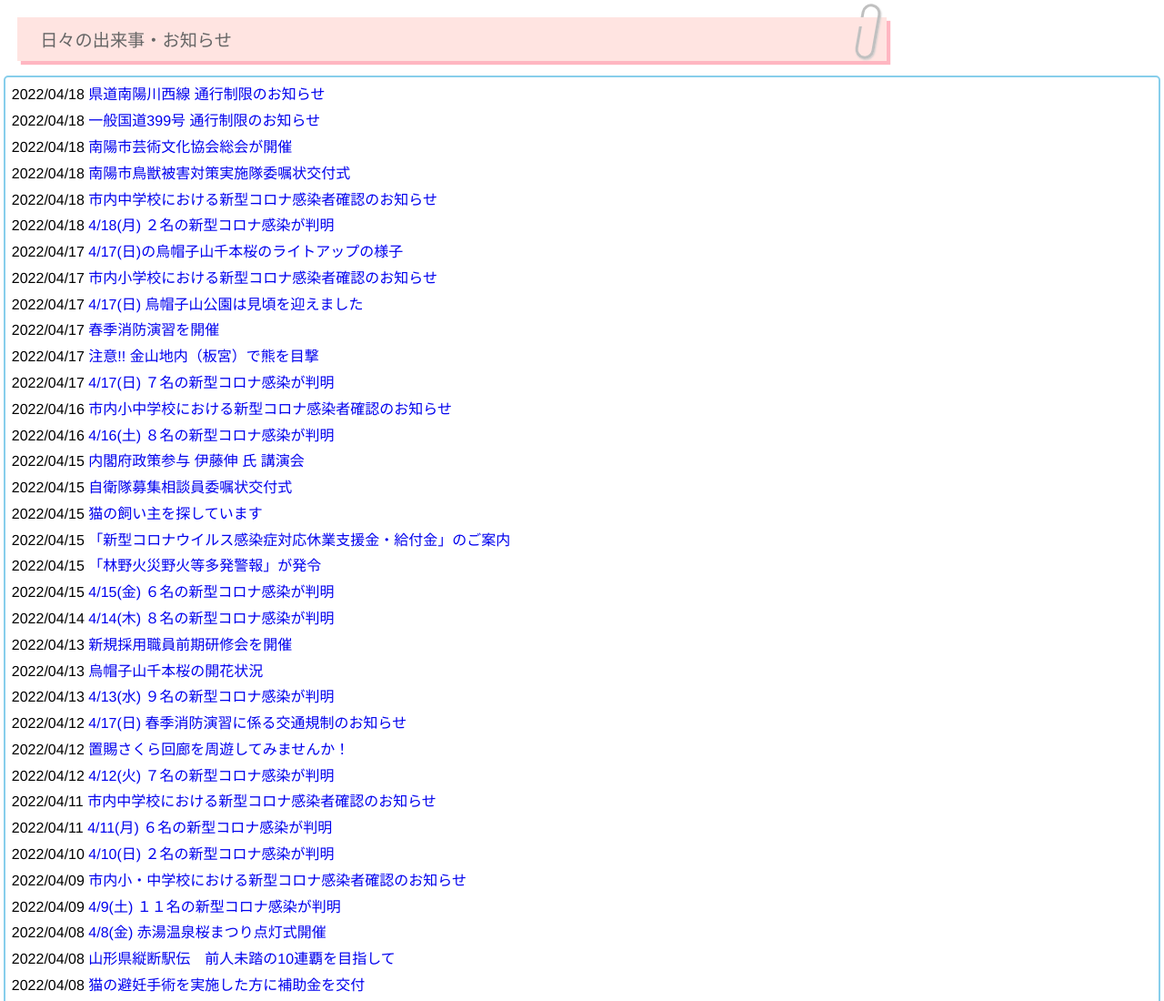
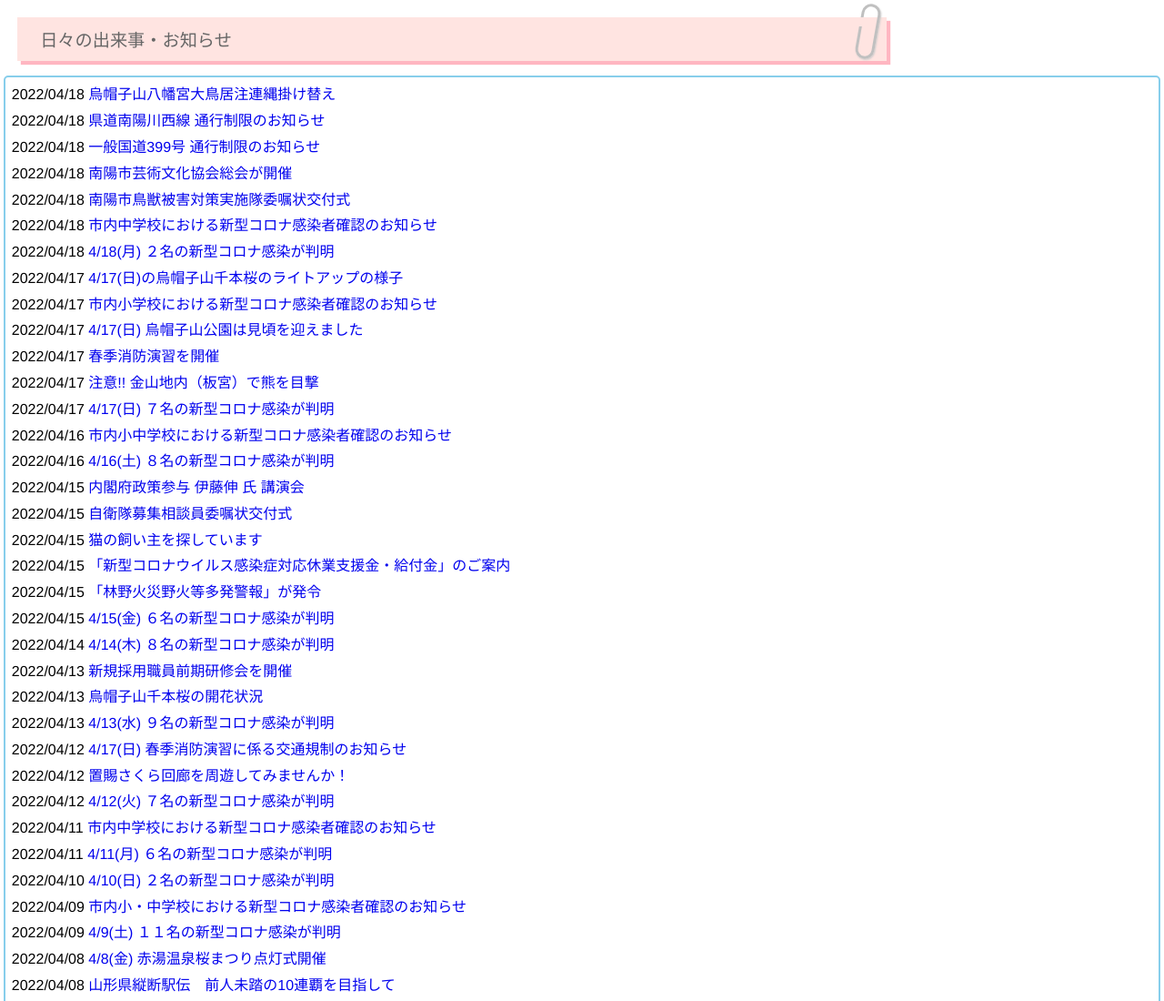
Before and after one commit to nanyo-line/liff-form, a plain HTML site: page osirase.html in a window 1280 px wide. Shown: the top 1100 px of the page at 91% size. Drawn offline with Linux system fonts and the light colour scheme.

Commit message:
Update osirase.html

```diff
--- a/osirase.html
+++ b/osirase.html
@@ -25,7 +25,7 @@
 <div>
 <ul>
 
-
+<li>2022/04/18 <a href='https://line.me/R/home/public/post?id=096facss&postId=1165028444041532899'>烏帽子山八幡宮大鳥居注連縄掛け替え</a></li>
 <li>2022/04/18 <a href='https://line.me/R/home/public/post?id=096facss&postId=1165028406941507042'>県道南陽川西線 通行制限のお知らせ</a></li>
 <li>2022/04/18 <a href='https://line.me/R/home/public/post?id=096facss&postId=1165028376641485663'>一般国道399号 通行制限のお知らせ</a></li>
 <li>2022/04/18 <a href='https://line.me/R/home/public/post?id=096facss&postId=1165026496540219416'>南陽市芸術文化協会総会が開催</a></li>
```
